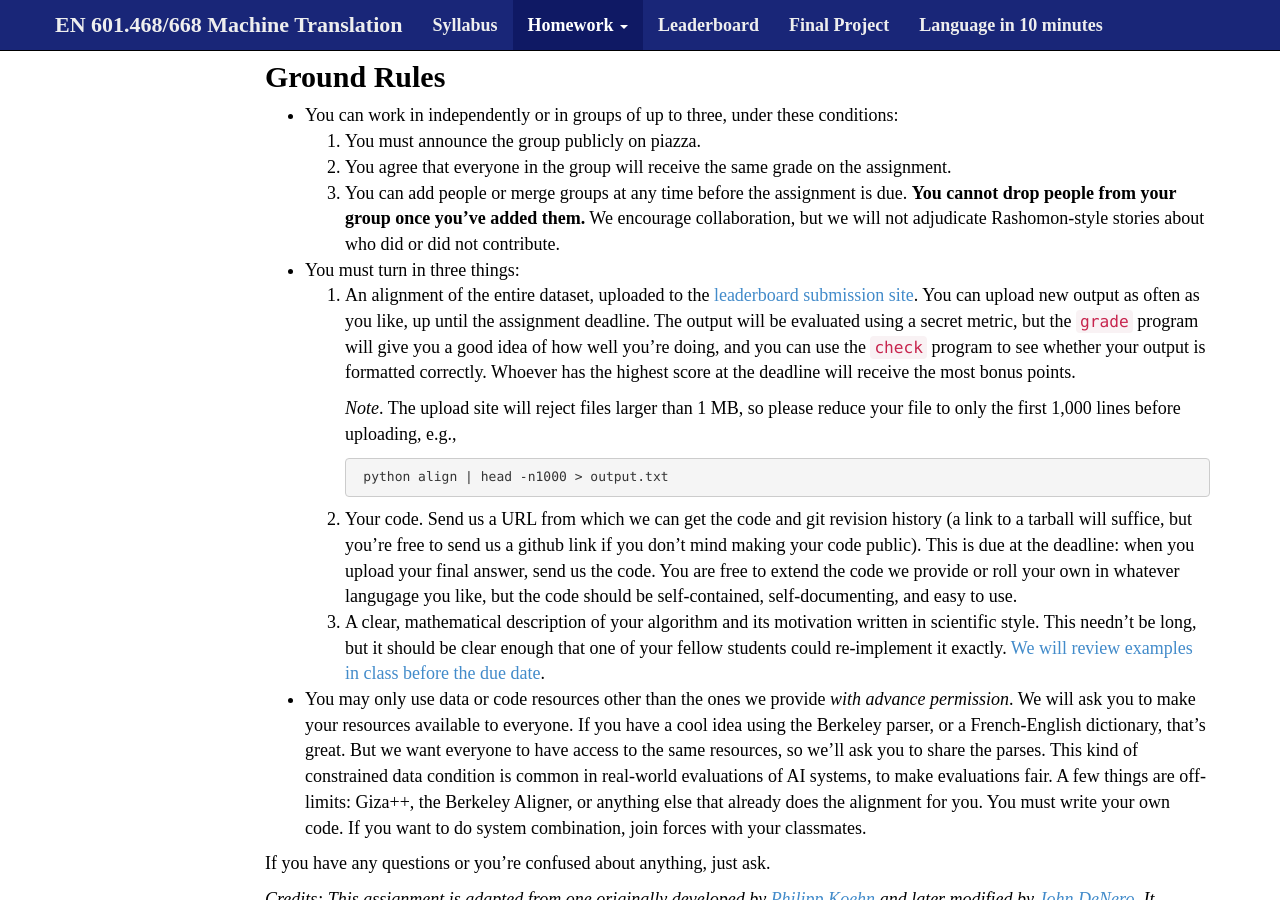
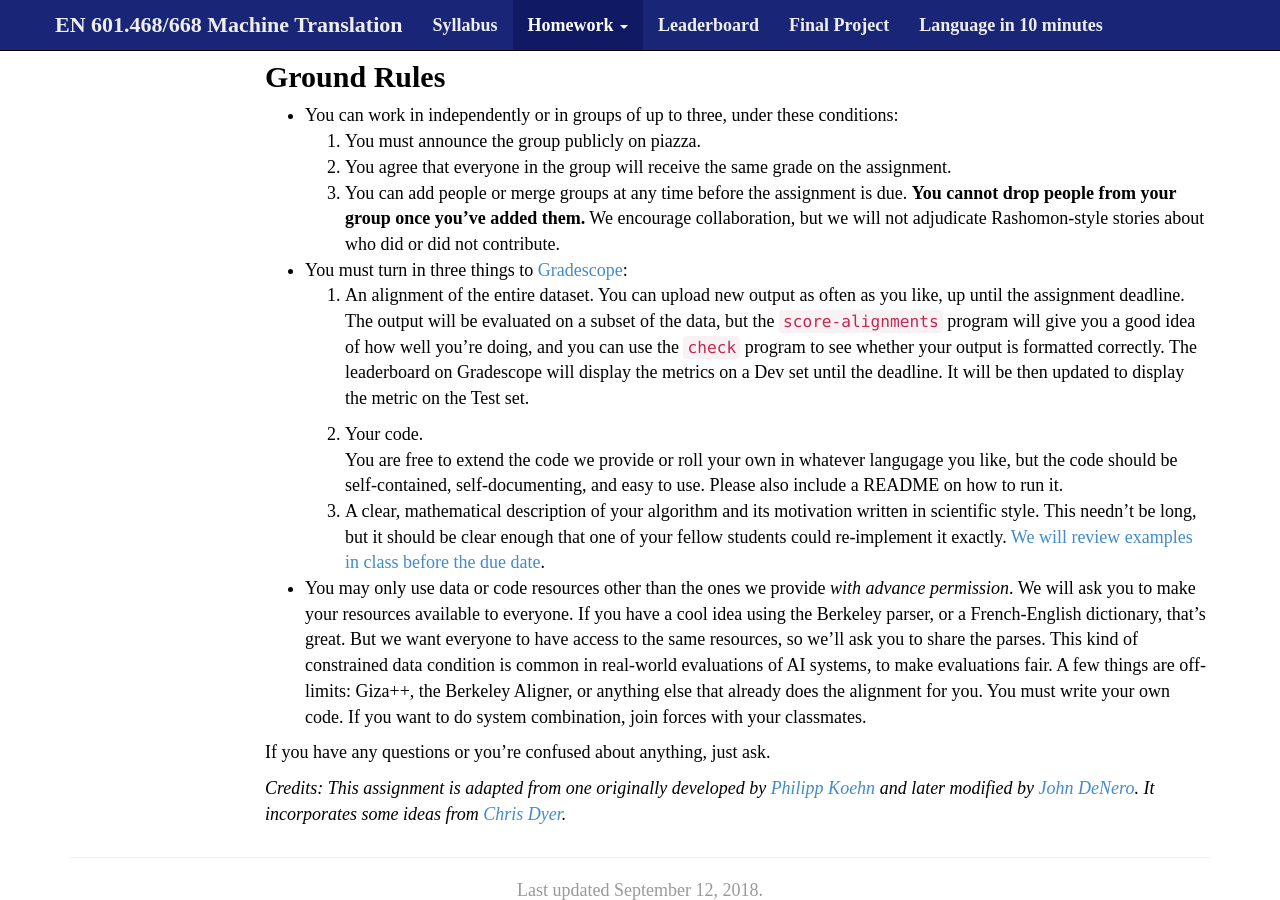
Before and after one commit to mt-class/jhu, a Jekyll site: the page built from hw1.md, in a window 1280 px wide and 900 px high, scrolled down 2250 px. Built offline with Jekyll 4.4.1, drawn with Linux system fonts in a browser that asks for light colours; nearby versions of some CDN libraries; some web fonts are replaced; formulas are drawn with MathJax 3; some of the changed text lies outside the part shown.

Commit message:
updating alignment HW

```diff
--- a/hw1.md
+++ b/hw1.md
@@ -161,25 +161,17 @@ Ground Rules
      due. **You cannot drop people from your group once you've added them.**
   We encourage collaboration, but we will not adjudicate Rashomon-style
   stories about who did or did not contribute.
-* You must turn in three things:
-  1. An alignment of the entire dataset, uploaded to the [leaderboard submission site](http://jhumt2017leaderboard.appspot.com/leaderboard.html). You can upload new output as often
+* You must turn in three things to [Gradescope](https://www.gradescope.com/):
+  1. An alignment of the entire dataset. You can upload new output as often
      as you like, up until the assignment deadline. The output will be evaluated
-     using a secret metric, but the `grade` program will give you a good
+     on a subset of the data, but the `score-alignments` program will give you a good
      idea of how well you're doing, and you can use the `check` program
-     to see whether your output is formatted correctly. Whoever has
-     the highest score at the deadline will receive the most bonus points.
+     to see whether your output is formatted correctly. The leaderboard on Gradescope will display the metrics on a Dev set until the deadline. It will be then updated to display the metric on the Test set.
 
-     *Note*. The upload site will reject files larger than 1 MB, so please reduce your file to only the first 1,000 lines before uploading, e.g.,
-
-          python align | head -n1000 > output.txt
-
-  1. Your code. Send us a URL from which we can get the code and git revision
-     history (a link to a tarball will suffice, but you're free to send us a
-     github link if you don't mind making your code public). This is due at the
-     deadline: when you upload your final answer, send us the code.
+  1. Your code.
      You are free to extend the code we provide or roll your own in whatever
      langugage you like, but the code should be self-contained,
-     self-documenting, and easy to use.
+     self-documenting, and easy to use. Please also include a README on how to run it.
   1. A clear, mathematical description of your algorithm and its motivation
      written in scientific style. This needn't be long, but it should be
      clear enough that one of your fellow students could re-implement it
```
Also changed, not shown: other parts of hw1.md (+1 -1 lines).
